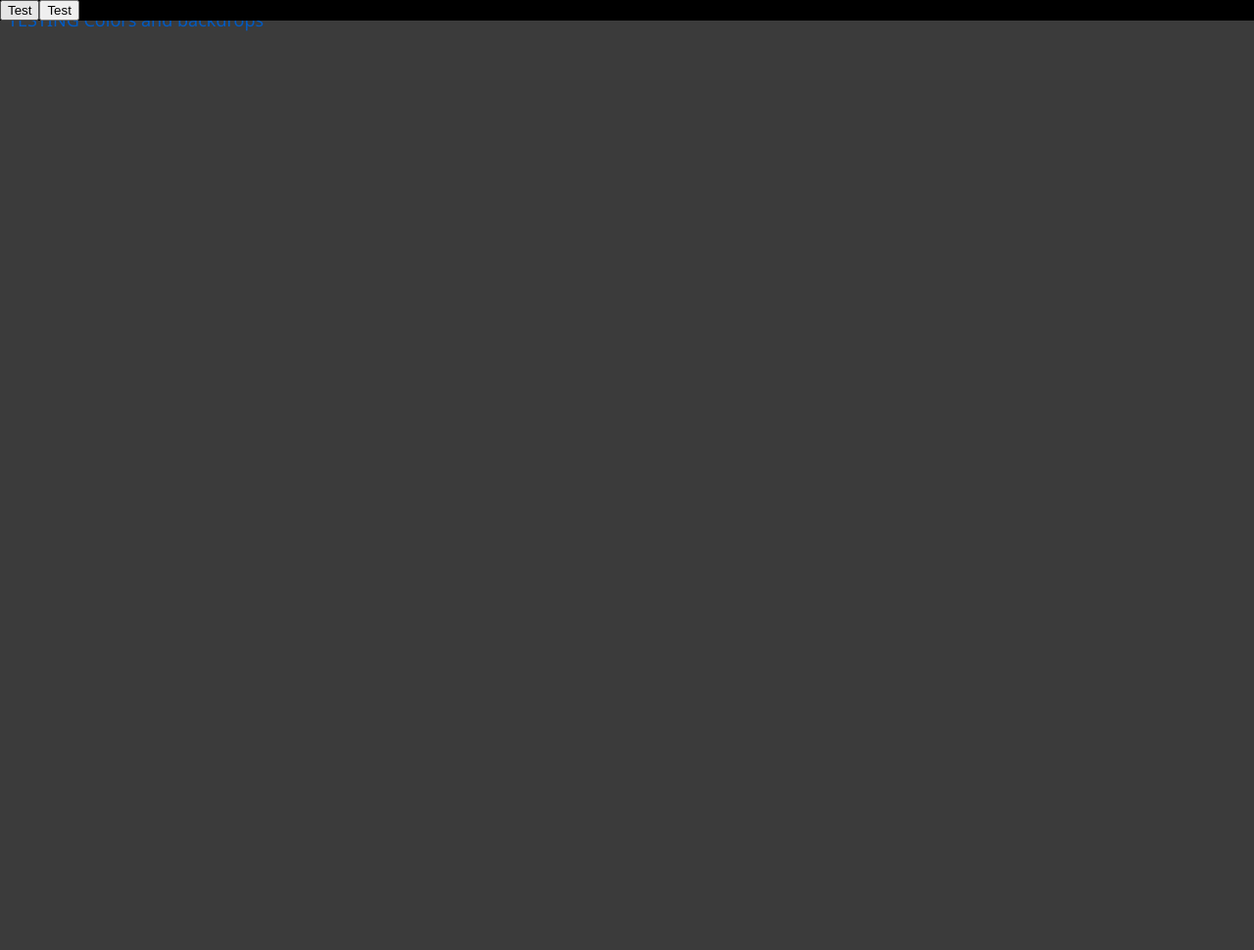
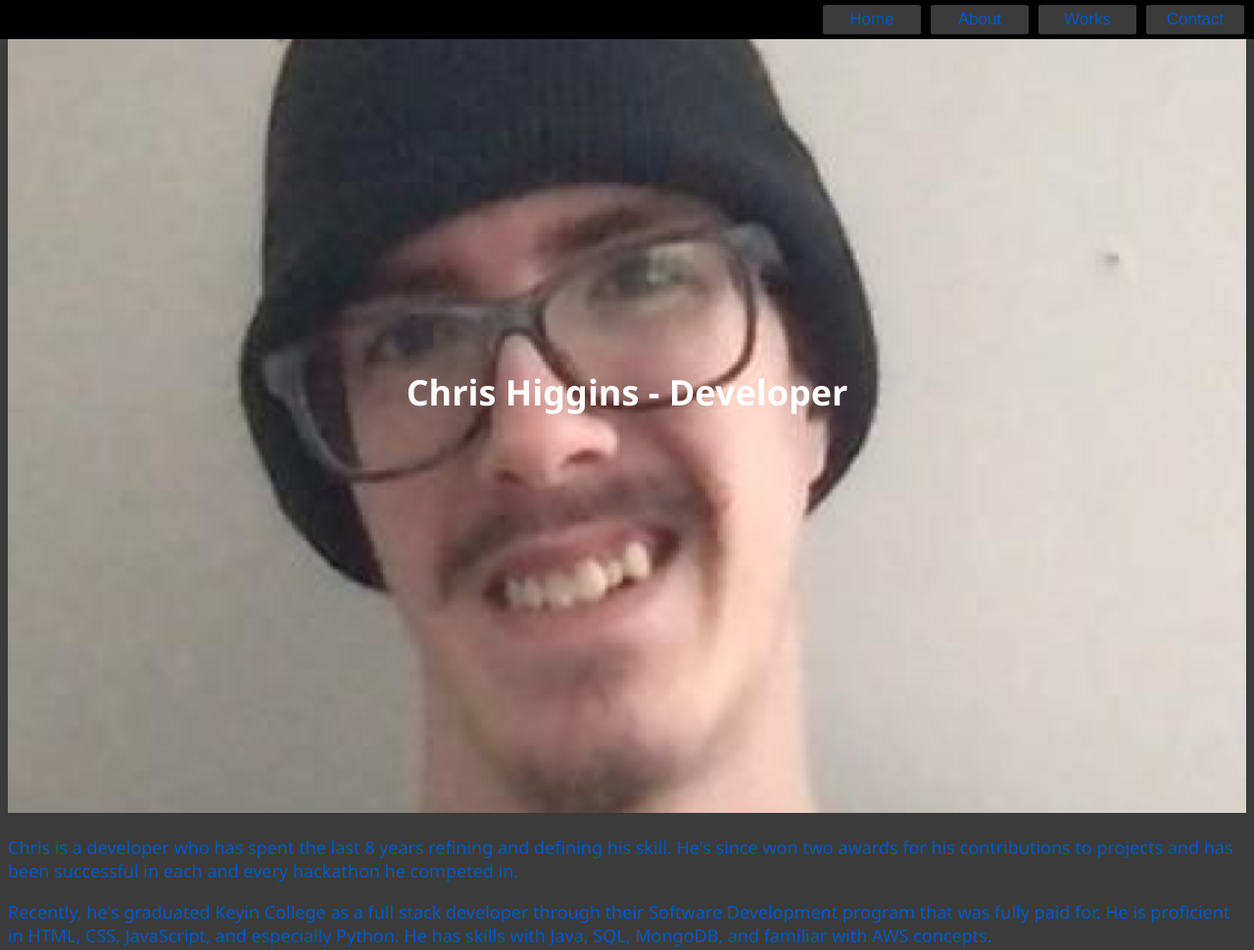
Before and after one commit to MasterHiggins/Portfolio, a plain HTML site: page index.html in a window 1280 px wide. Shown: the whole page at 98% size. Before the commit the page ends 800 px from the top, so only its background shows below. Drawn offline with Linux system fonts and the light colour scheme.

Commit message:
Basic Homepage UI

```diff
--- a/index.html
+++ b/index.html
@@ -3,16 +3,51 @@
 <head>
     <meta charset="UTF-8">
     <meta name="viewport" content="width=device-width, initial-scale=1.0">
-    <title>Document</title>
+    <title>Chris Higgins - Portfolio</title>
     <link rel="stylesheet" href="styles.css">
+    <link rel="icon" href="assets/Developed by Chris H..png" type="image/png">
 </head>
 
 <header>
-    <button>Test</button> <button>Test</button>
+    <a href="index.html">
+        <button>
+            Home
+        </button>
+    </a>
+    <a href="about.html">
+        <button>
+            About
+        </button>
+    </a>
+    <a href="works.html">
+        <button>
+            Works
+        </button>
+    </a>
+    <a href="contacts.html">
+        <button>
+            Contact
+        </button>
+    </a>
 </header>
 
 <body>
-    TESTING Colors and backdrops
+    <div style="position: static; text-align: center;">
+        <img src="assets/Chris.png" style="width: 100%;">
+        <div class = "cover-image"">
+            Chris Higgins - Developer
+        </div>
+    </div>
+
+    <p>
+        Chris is a developer who has spent the last 8 years refining and defining his skill. He's since won two awards for his contributions
+        to projects and has been successful in each and every hackathon he competed in.
+    </p>
+
+    <p>
+        Recently, he's graduated Keyin College as a full stack developer through their Software Development program that was fully paid for.
+        He is proficient in HTML, CSS, JavaScript, and especially Python. He has skills with Java, SQL, MongoDB, and familiar with AWS concepts.
+    </p>
 </body>
 
 <footer>
--- a/styles.css
+++ b/styles.css
@@ -3,14 +3,53 @@ body {
     color: rgb(0, 90, 194);
     font-size: large;
     background-color: rgb(59, 59, 59);
+    margin-top: 40px;
 }
 
 header {
     background-color: black;
     display: flex;
     flex-direction: row;
+    justify-content: right;
+    align-items: center;
     width: 100%;
+    height: 40px;
     position: fixed;
     top: 0;
     left: 0;
 }
+
+button {
+    background-color: rgb(59, 59, 59);
+    color: rgb(0, 90, 194);
+    border: rgb(31, 31, 31);
+    cursor: pointer;
+    font-size: 17px;
+    margin-right: 10px;
+    width: 100px;
+    height: 30px;
+    border-width: 3px;
+    border-radius: 5%;
+}
+
+button:hover {
+    background-color: rgba(59, 59, 59, 0.651);
+    color: rgb(0, 45, 194);
+    border: rgba(31, 31, 31, 0.651);
+    cursor: pointer;
+    font-size: 20px;
+    margin-right: 10px;
+    height: 35px;
+    border-width: 3px;
+    border-radius: 5%;
+}
+
+.cover-image {
+    position: absolute;
+    top: 50%;
+    left: 50%;
+    transform: translate(-50%, -50%);
+    color: white;
+    font-size: 2em;
+    font-weight: bold;
+}
```
Also changed, not shown: about.html (+22 -2 lines), contacts.html (+22 -2 lines), works.html (+22 -2 lines), assets/Chris.png (added), assets/Developed by Chris H..png (added).
